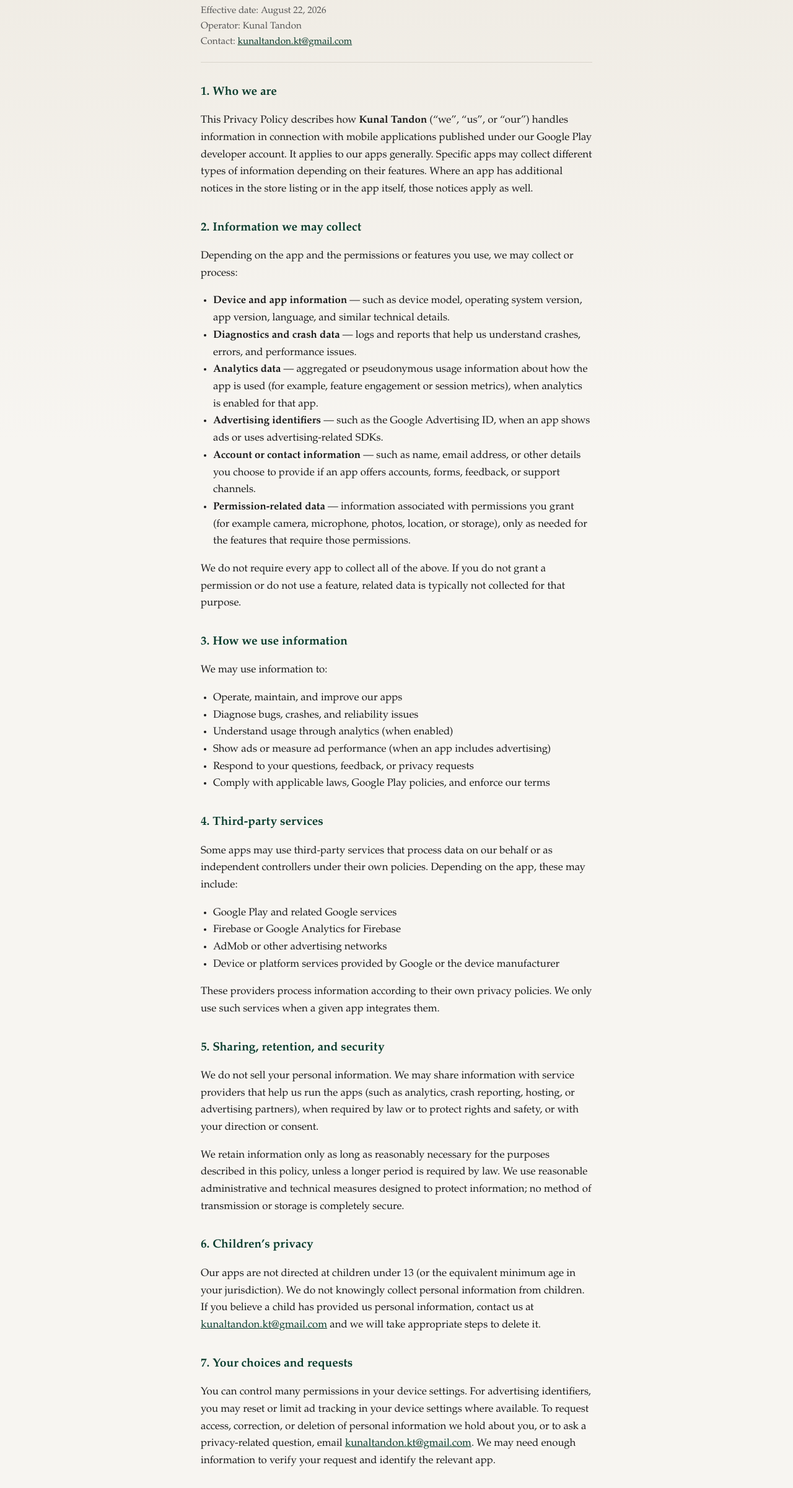
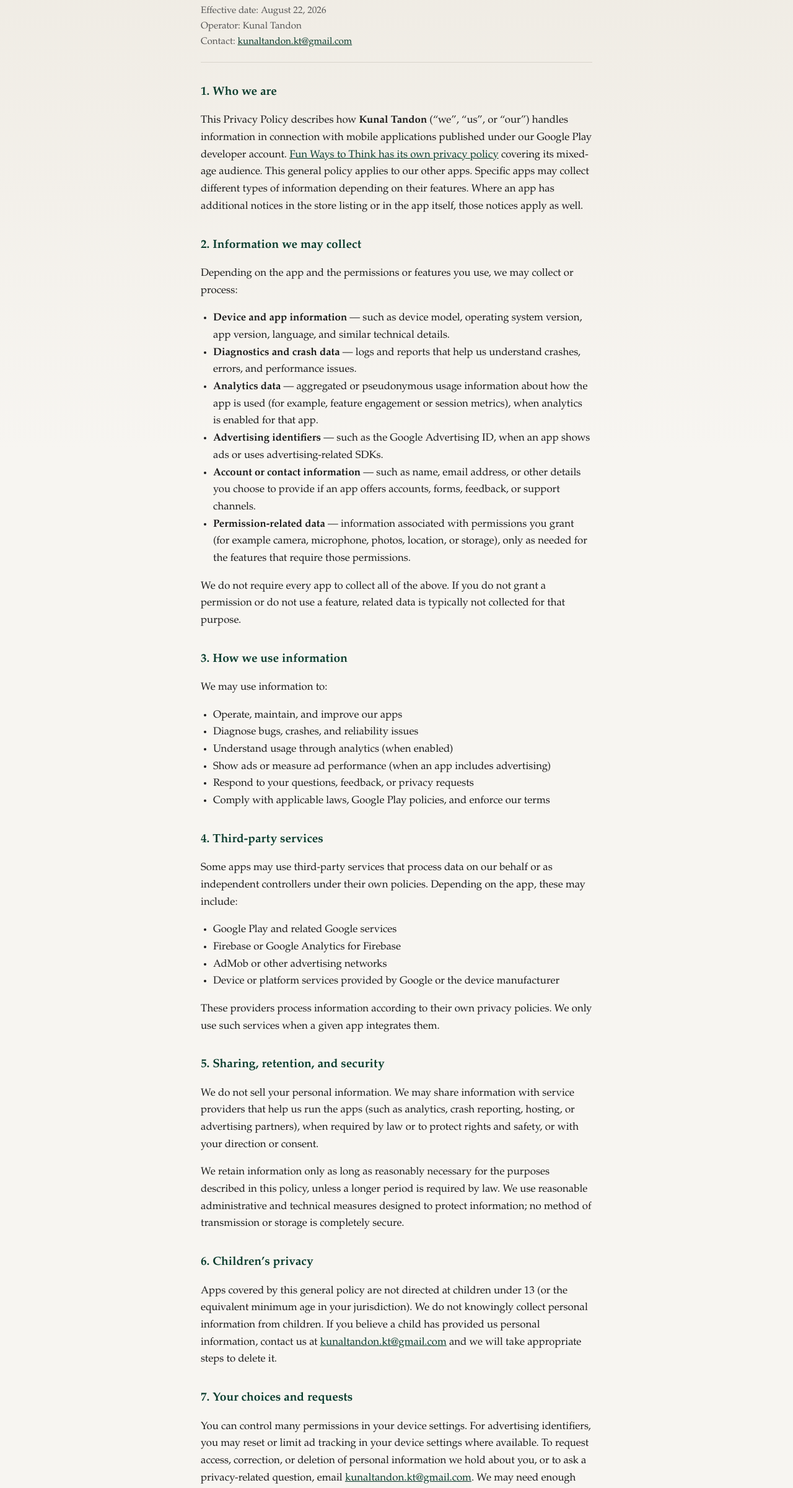
Before and after one commit to devkunaltandon/KunalTandonAppStore, a plain HTML site: page privacy-policy/index.html in a window 1280 px wide. Shown: the part 102-2503 px from the top of the page at 62% size. Drawn offline with Linux system fonts and the light colour scheme.

Commit message:
Direct Fun Ways players to their game-specific policy

```diff
--- a/privacy-policy/index.html
+++ b/privacy-policy/index.html
@@ -20,7 +20,7 @@
     <p>
       This Privacy Policy describes how <strong>Kunal Tandon</strong> (“we”, “us”, or “our”)
       handles information in connection with mobile applications published under our Google Play
-      developer account. It applies to our apps generally. Specific apps may collect different
+      developer account. <a href="./fun-ways-to-think/">Fun Ways to Think has its own privacy policy</a> covering its mixed-age audience. This general policy applies to our other apps. Specific apps may collect different
       types of information depending on their features. Where an app has additional notices in
       the store listing or in the app itself, those notices apply as well.
     </p>
@@ -85,7 +85,7 @@
 
     <h2>6. Children’s privacy</h2>
     <p>
-      Our apps are not directed at children under 13 (or the equivalent minimum age in your
+      Apps covered by this general policy are not directed at children under 13 (or the equivalent minimum age in your
       jurisdiction). We do not knowingly collect personal information from children. If you
       believe a child has provided us personal information, contact us at
       <a href="mailto:kunaltandon.kt@gmail.com">kunaltandon.kt@gmail.com</a> and we will take
```
